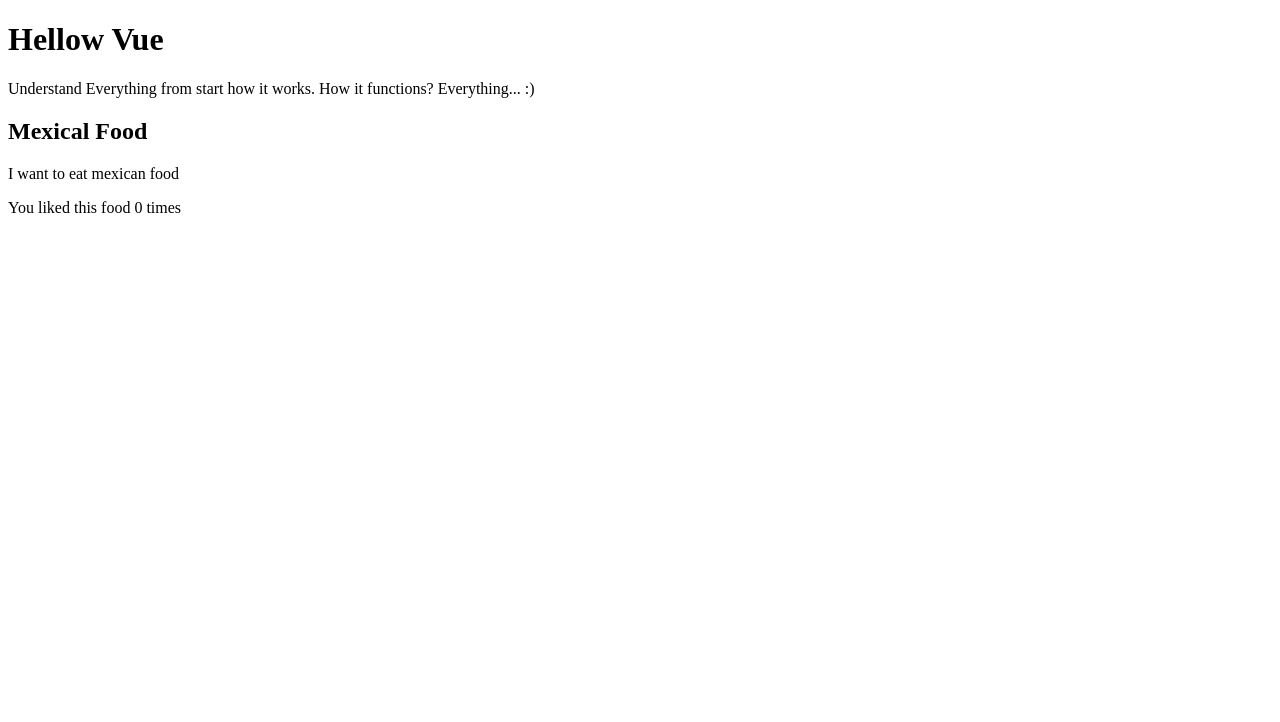
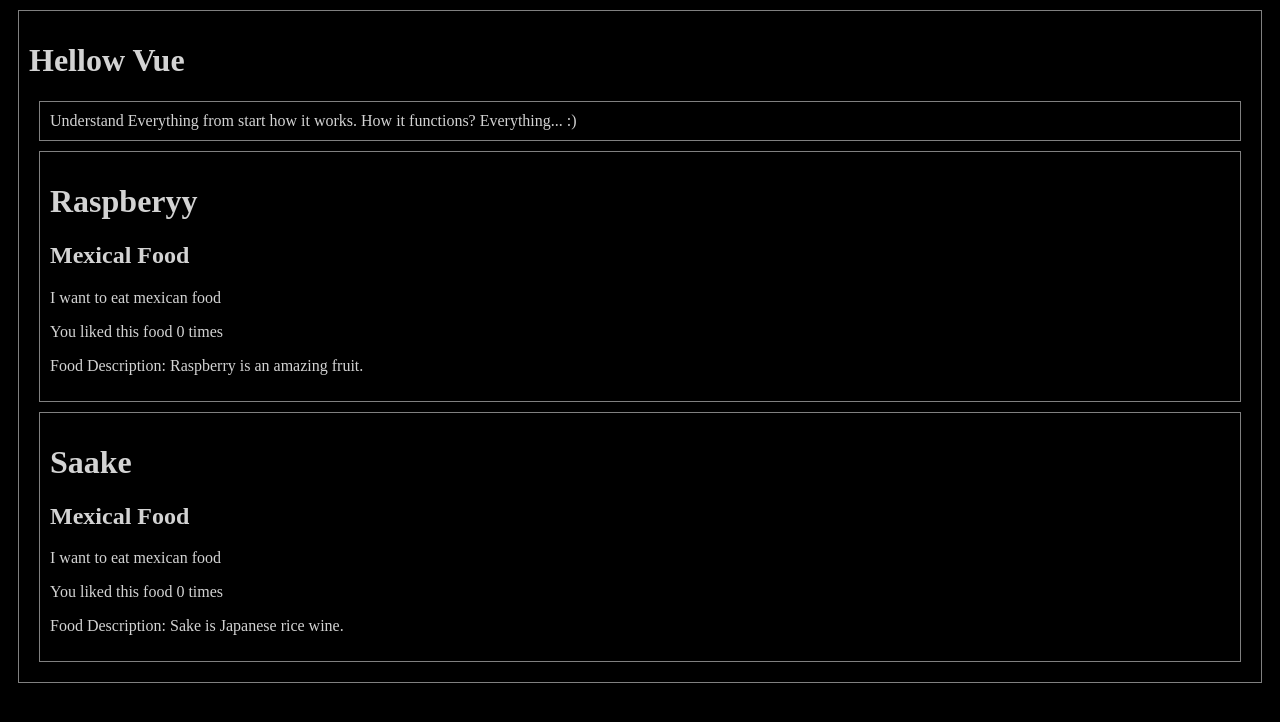
Before and after one commit to Prasunneupane/vue-complete-roadmap, a Vue app in the folder vuework/newvue/: page / in a window 1280 px wide. Shown: the top 722 px of the page. Built offline with nearby package versions, Linux system fonts and the light colour scheme.

Commit message:
Day 10: working on vue component with v-for and importance of key in for loop

```diff
--- a/vuework/newvue/index.html
+++ b/vuework/newvue/index.html
@@ -6,7 +6,7 @@
     <meta name="viewport" content="width=device-width, initial-scale=1.0">
     <title>Vite App</title>
   </head>
-  <body>
+  <body style="background-color: black;color:lightgray">
     <div id="app"></div>
     <script type="module" src="/src/main.js"></script>
   </body>
--- a/vuework/newvue/src/App.vue
+++ b/vuework/newvue/src/App.vue
@@ -14,7 +14,8 @@
     Understand Everything from start how it works. How it functions?
     Everything... :)
   </div>
-  <FoodItem></FoodItem>
+  <FoodItem food-item="Raspberyy " food-description="Raspberry is an amazing fruit."></FoodItem>
+  <FoodItem food-item="Saake " food-description="Sake is Japanese rice wine."></FoodItem>
 </template>
 
 <style >
--- a/vuework/newvue/src/components/FoodItem.vue
+++ b/vuework/newvue/src/components/FoodItem.vue
@@ -1,8 +1,10 @@
 <template>
     <div @click="CountClicks">
+        <h1>{{ foodItem}}</h1>
         <h2>{{ name }}</h2>
         <p>{{ message }}</p>
         <p>You liked this food {{ Count }} times</p>
+        <p>Food Description: {{ foodDescription }}</p>
     </div>
 </template>
 <script>
@@ -18,7 +20,20 @@ export default{
         CountClicks(){
             this.Count++
         }
-    }
+    },
+    props:['foodItem','foodDescription'],
 }
 </script>
-<style></style>
+<style>
+    div{
+        border: 1px solid gray;
+        margin: 10px;
+        padding: 10px;
+        cursor: pointer;
+        transition: all 0.5s ease;
+    }
+    /* div:hover{
+        background-color: gray;
+        color: white;
+    } */
+</style>
```
